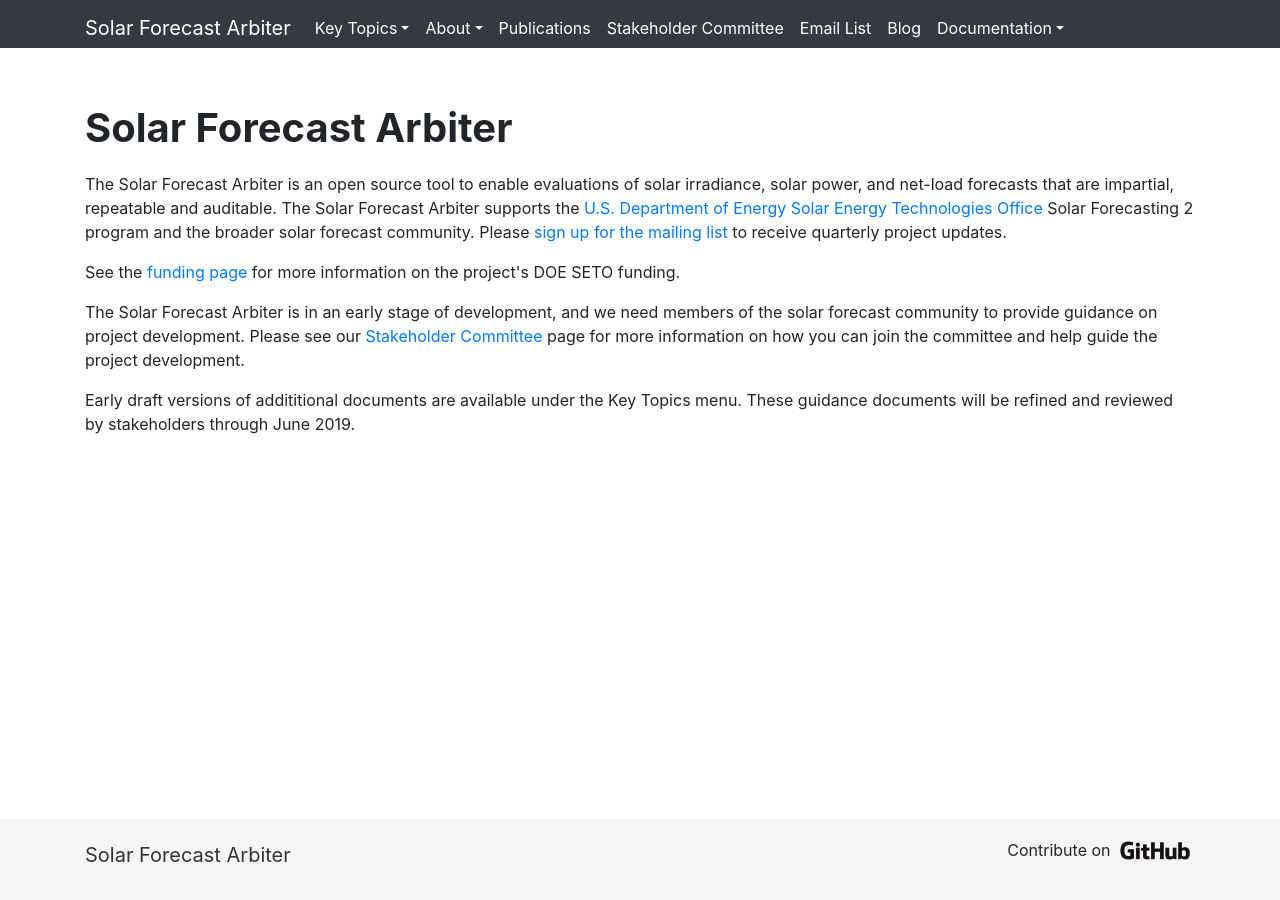
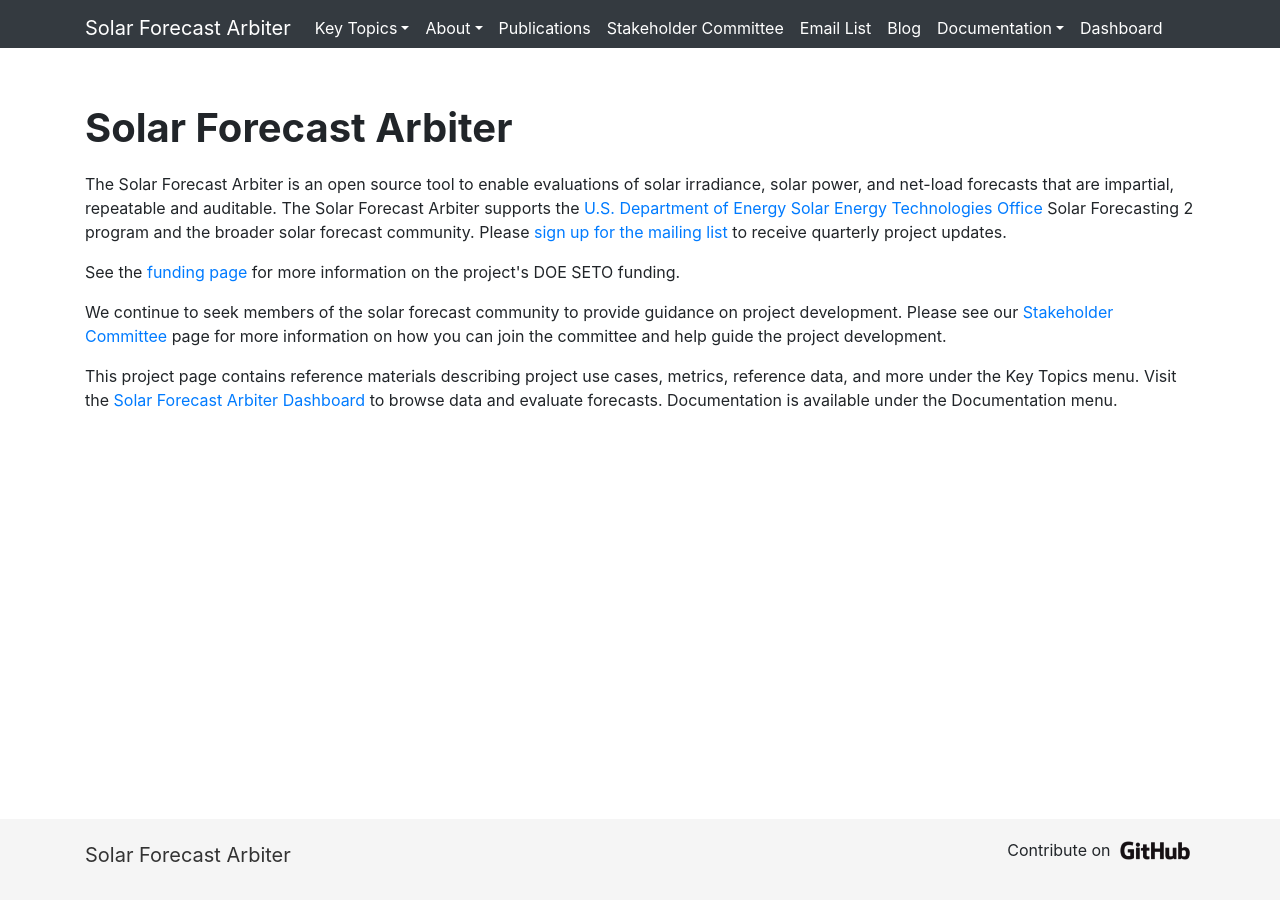
Before and after one commit to SolarArbiter/SolarArbiter.github.io, a Jekyll site: the page built from index.html, in a window 1280 px wide. Built offline with Jekyll 4.4.1, drawn with Linux system fonts in a browser that asks for light colours; comment, search, counter and statistics services are not loaded.

Commit message:
update home page description (#94)
* update home page description

* add dashboard link to nav bar

```diff
--- a/_data/navigation.yml
+++ b/_data/navigation.yml
@@ -62,3 +62,6 @@
 
   - name: Data Access Control
     link: /data-access-workflow/
+
+- name: Dashboard
+  link: https://dashboard.solarforecastarbiter.org
--- a/index.html
+++ b/index.html
@@ -5,6 +5,6 @@
 
 <p>The Solar Forecast Arbiter is an open source tool to enable evaluations of solar irradiance, solar power, and net-load forecasts that are impartial, repeatable and auditable. The Solar Forecast Arbiter supports the <a href="http://www.energy.gov/solar-office">U.S. Department of Energy Solar Energy Technologies Office</a> Solar Forecasting 2 program and the broader solar forecast community. Please <a href="/emaillist">sign up for the mailing list</a> to receive quarterly project updates.</p>
 <p>See the <a href="/funding">funding page</a> for more information on the project's DOE SETO funding.</p>
-<p>The Solar Forecast Arbiter is in an early stage of development, and we need members of the solar forecast community to provide guidance on project development. Please see our <a href="/stakeholdercommittee">Stakeholder Committee</a> page for more information on how you can join the committee and help guide the project development.</p>
+<p>We continue to seek members of the solar forecast community to provide guidance on project development. Please see our <a href="/stakeholdercommittee">Stakeholder Committee</a> page for more information on how you can join the committee and help guide the project development.</p>
 
-<p>Early draft versions of addititional documents are available under the Key Topics menu. These guidance documents will be refined and reviewed by stakeholders through June 2019.</p>
+<p>This project page contains reference materials describing project use cases, metrics, reference data, and more under the Key Topics menu. Visit the <a href="https://dashboard.solarforecastarbiter.org/">Solar Forecast Arbiter Dashboard</a> to browse data and evaluate forecasts. Documentation is available under the Documentation menu.</p>
```
